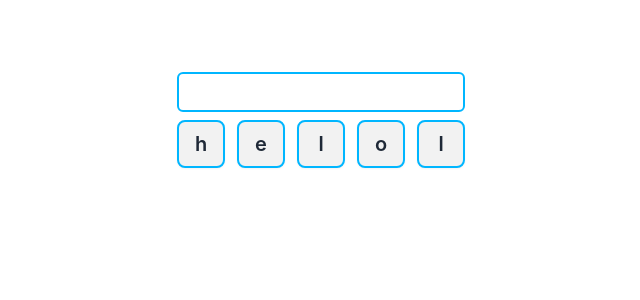
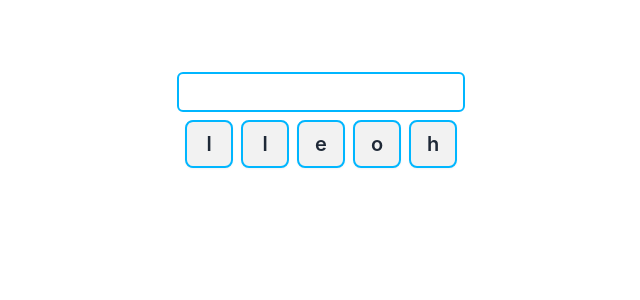
Before and after one commit to abolraj/MA, a React (Vite) app: page / in a window 1280 px wide. Shown: the top 300 px of the page, without its empty margins (319-959 px from the left). Built offline with nearby package versions, Linux system fonts and the light colour scheme.

Commit message:
fix - Fix the play phases

```diff
--- a/src/Guess.jsx
+++ b/src/Guess.jsx
@@ -1,7 +1,7 @@
 import { useEffect, useState } from "react";
 import Letter from "./Letter";
 import Monitor from "./Monitor";
-
+import $ from 'jquery'
 
 function Guess({ words }) {
 
@@ -9,6 +9,7 @@ function Guess({ words }) {
     const [wordIndex, setWordIndex] = useState(0)
     const [banner, setBanner] = useState()
     const [isWinner, setIsWinner] = useState(null)
+    const [playCount, setPlayCount] = useState(0)
     const [word, setWord] = useState(words[wordIndex])
     const [letters, setLetters] = useState(word.split('').sort(() => .5 - Math.random()))
 
@@ -17,10 +18,10 @@ function Guess({ words }) {
     const onLetterChoose = function (letter) {
         setMonitorWord(t => t + letter)
         // debugger
-        if(monitorWord.length+1 >= word.length){
-            if(monitorWord+letter == word){
+        if (monitorWord.length + 1 >= word.length) {
+            if (monitorWord + letter == word) {
                 onWin()
-            }else{
+            } else {
                 onLose()
             }
         }
@@ -30,38 +31,52 @@ function Guess({ words }) {
         alert('ended !')
     }
 
-    const alrt = function(text){
+    const alrt = function (text) {
         setBanner(text)
-        setTimeout(()=>setBanner(null),4000)
+        setTimeout(() => {
+            setBanner(null)
+        }, 4000)
     }
-
     const onWin = function () {
         alrt('Perfect ! 🎉🎊')
         setIsWinner(true)
-
-        debugger
-        if(wordIndex >= words.length-1){
+        setPlayCount(c=>c+1)
+        if (wordIndex >= words.length - 1) {
             onEnd()
-        }else{
-            setWordIndex(i=>i+1)
+        } else {
+            setWordIndex(i => i + 1)
         }
     }
 
     const onLose = function () {
+        // debugger
         setIsWinner(false)
+        setPlayCount(c=>c+1)
         alrt('Try Again ! 😕')
 
     }
 
+    const reset = function () {
+        const word = words[wordIndex]
+        console.log(isWinner, '|new word:', word)
+        setMonitorWord('')
+        setWord(()=>word)
+        setLetters(()=>word.split('').sort(() => .5 - Math.random()))
+    }
+
+    useEffect(() => {
+        reset()
+    }, [playCount])
+
     return (
-        <div className="flex flex-col gap-2 mt-10">
+        <div className="container-sm w-72 max-w-72 flex flex-col gap-2 mt-10">
             {banner &&
                 <h2 className={"text-2xl" + (isWinner ? " text-success " : " text-error ")}>{banner}</h2>
             }
             <Monitor text={monitorWord} />
-            <div className="letters flex flex-wrap gap-2 justify-between">
+            <div className="letters flex flex-wrap gap-2 justify-center">
                 {letters.map((letter, i) =>
-                    <Letter letter={letter} onChoose={onLetterChoose} key={i} />
+                    <Letter letter={letter} onChoose={onLetterChoose} key={''+playCount+i}/>
                 )}
             </div>
         </div>
```
